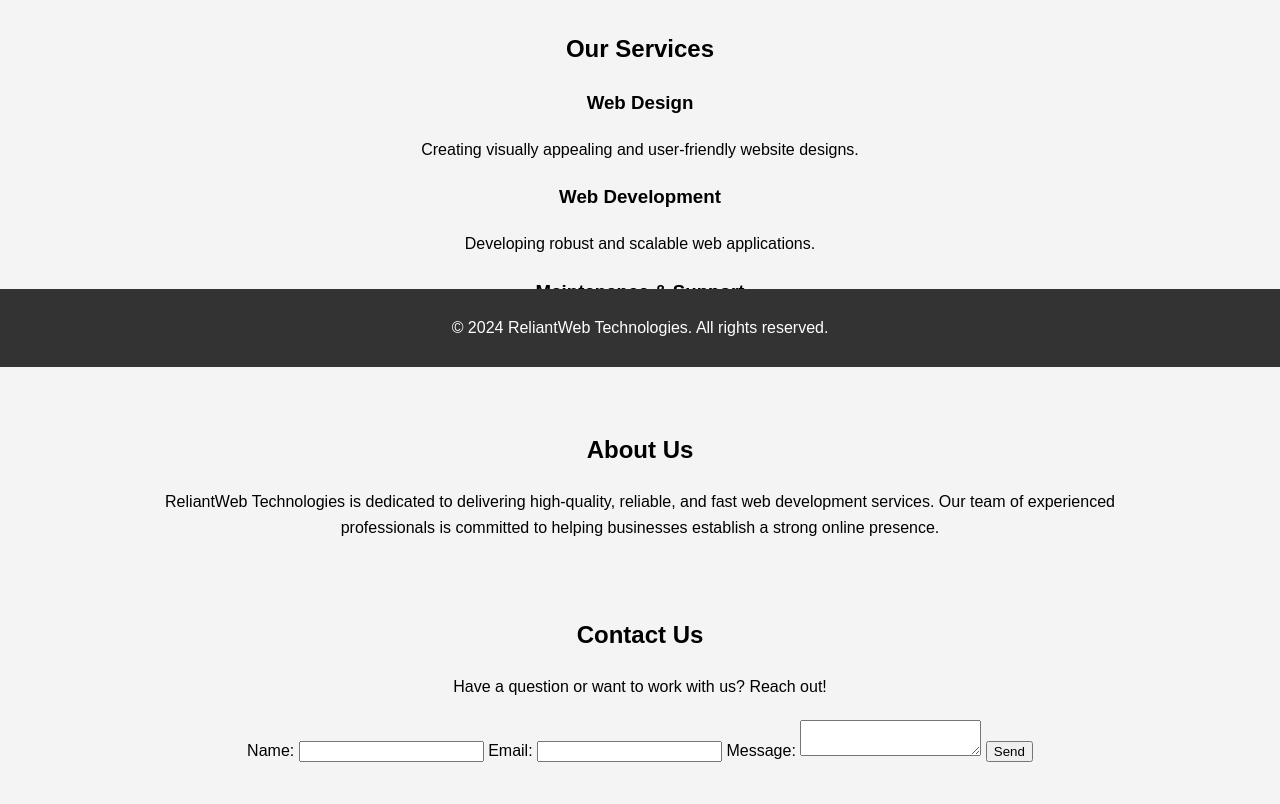
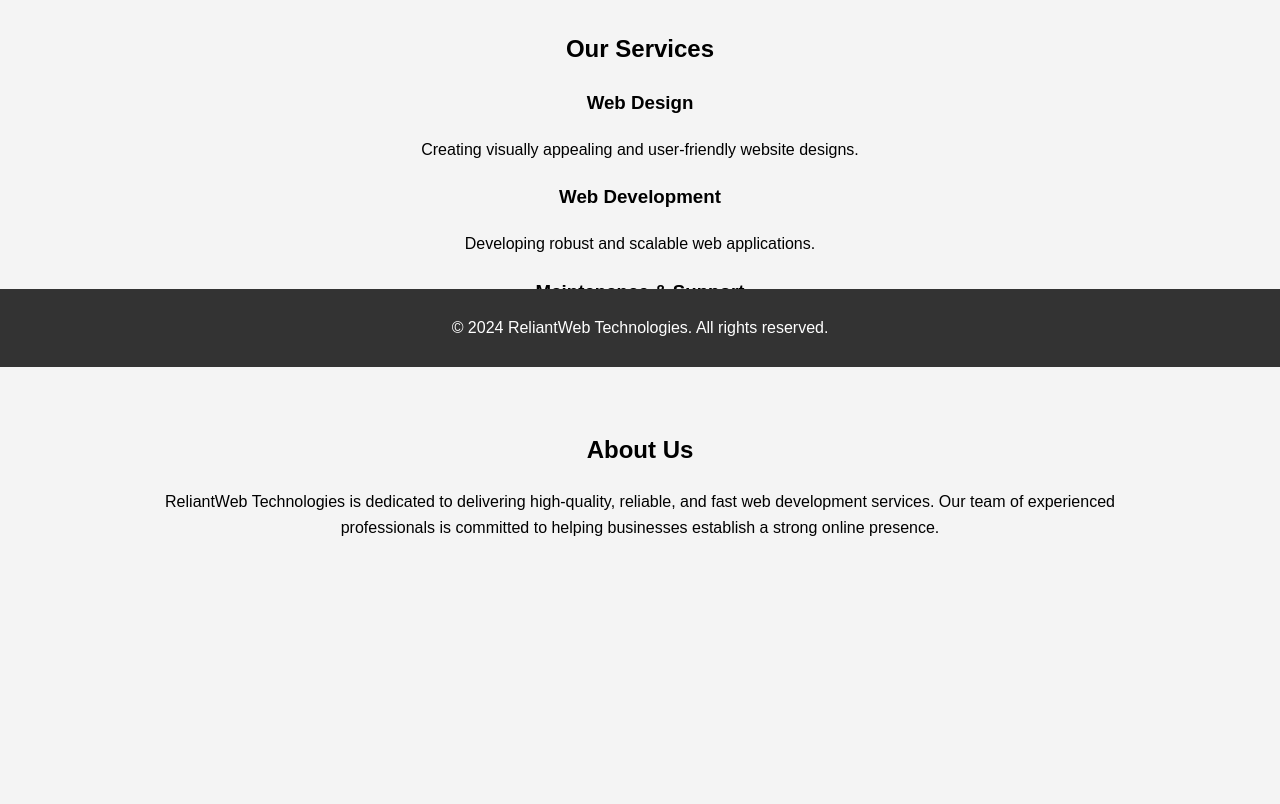
Before and after one commit to arturopie/reliant-web-technology, a plain HTML site: page index.html in a window 1280 px wide. Shown: the part 433-1237 px from the top of the page. After the commit the page ends 1009 px from the top, so only its background shows below. Drawn offline with Linux system fonts and the light colour scheme.

Commit message:
comments out contact us section

```diff
--- a/index.html
+++ b/index.html
@@ -52,29 +52,25 @@
         </div>
     </section>
 
-    <section id="contact">
-        <div class="container">
-            <h2>Contact Us</h2>
-            <p>Have a question or want to work with us? Reach out!</p>
-            <form action="submit_form.php" method="post">
-                <label for="name">Name:</label>
-                <input type="text" id="name" name="name" required>
-
-                <label for="email">Email:</label>
-                <input type="email" id="email" name="email" required>
-
-                <label for="message">Message:</label>
-                <textarea id="message" name="message" required></textarea>
-
-                <button type="submit">Send</button>
-            </form>
-        </div>
-    </section>
+<!--    Add email once it's available -->
+<!--    <section id="contact">-->
+<!--        <div class="container">-->
+<!--            <h2>Contact Us</h2>-->
+<!--            <p>Have a question or want to work with us? Reach out!</p>-->
+<!--        </div>-->
+<!--    </section>-->
 
     <footer>
         <div class="container">
-            <p>&copy; 2024 ReliantWeb Technologies. All rights reserved.</p>
+            <p id="copyright">&copy; 2024 ReliantWeb Technologies. All rights reserved.</p>
         </div>
     </footer>
+
+    <script>
+        window.onload = function() {
+            var currentYear = new Date().getFullYear();
+            document.getElementById('copyright').textContent = '© ' + currentYear + ' ReliantWeb Technologies. All rights reserved.';
+        }
+    </script>
 </body>
 </html>
```
